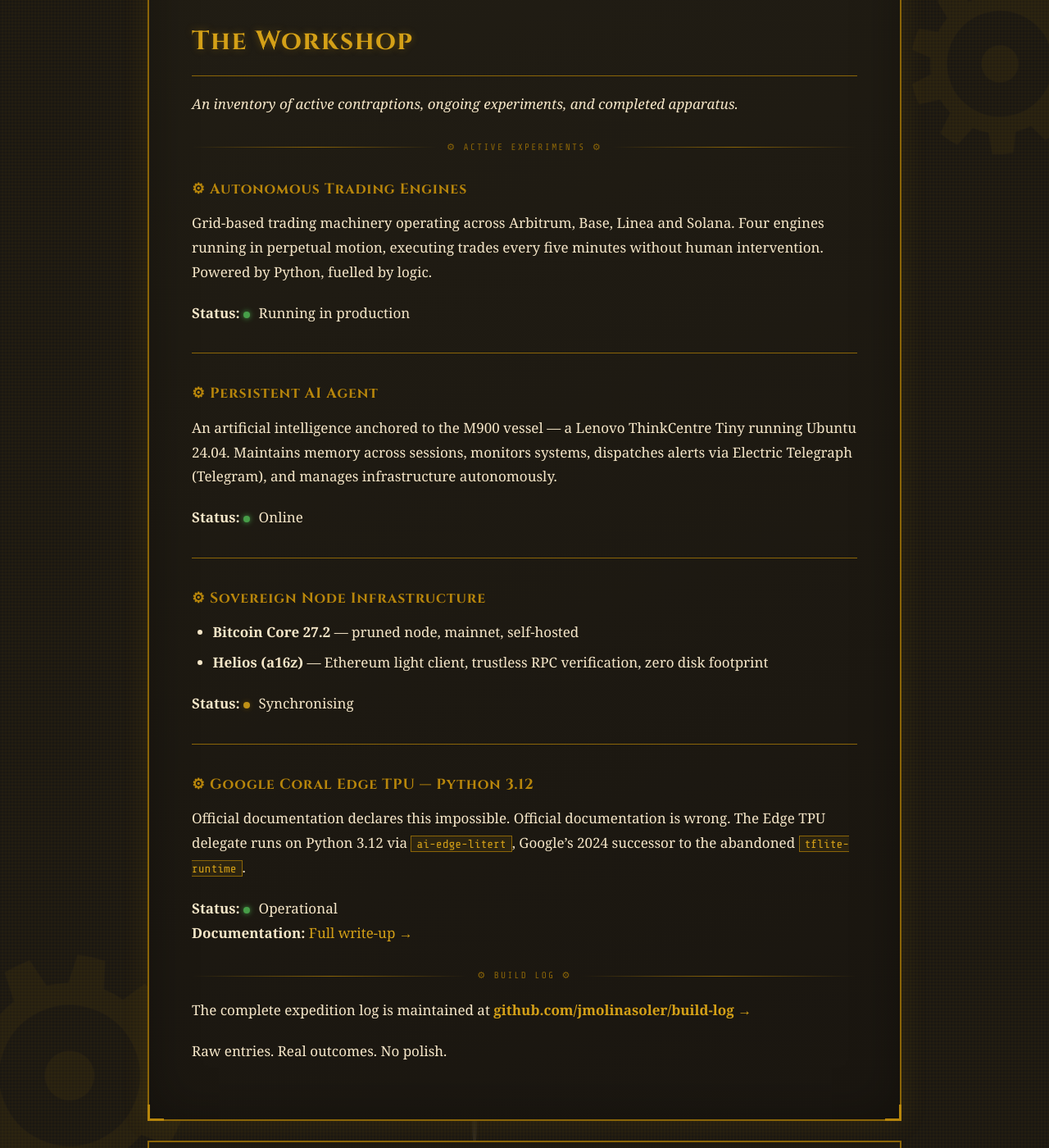
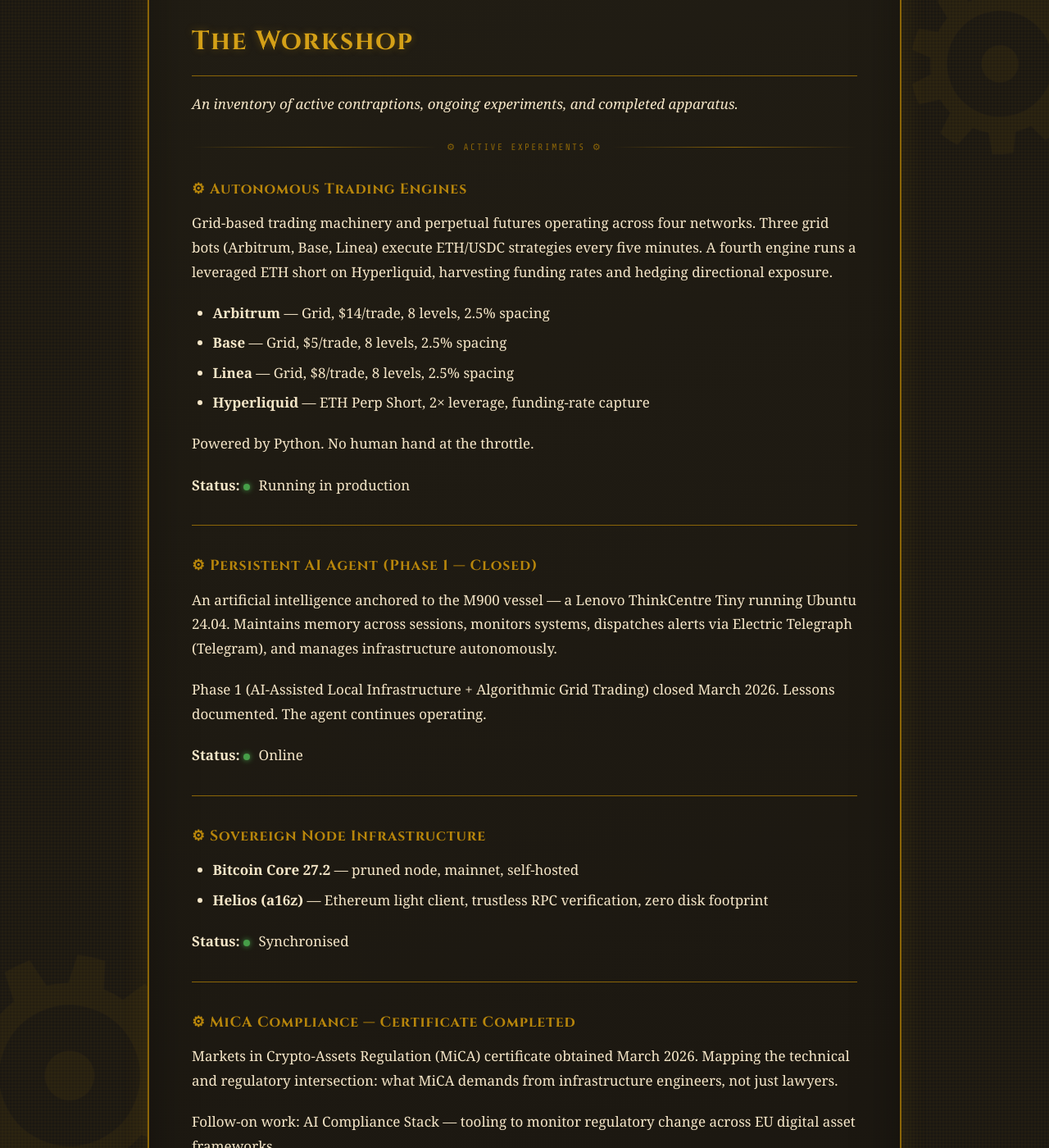
Before and after one commit to jmolinasoler/novacifer.com, a Jekyll site: the page built from projects.md, in a window 1280 px wide and 1400 px high, scrolled down 255 px. Shown: the whole window at 82% size. Built offline with Jekyll 4.4.1, drawn with Linux system fonts in a browser that asks for light colours; some web fonts are replaced; some of the changed text lies outside the part shown.

Commit message:
Restore Jekyll deploy workflow + update content for March 2026

```diff
--- a/projects.md
+++ b/projects.md
@@ -11,14 +11,23 @@
 <div class="section-divider">⚙ Active Experiments ⚙</div>
 
 ### ⚙ Autonomous Trading Engines
-Grid-based trading machinery operating across Arbitrum, Base, Linea and Solana. Four engines running in perpetual motion, executing trades every five minutes without human intervention. Powered by Python, fuelled by logic.
+Grid-based trading machinery and perpetual futures operating across four networks. Three grid bots (Arbitrum, Base, Linea) execute ETH/USDC strategies every five minutes. A fourth engine runs a leveraged ETH short on Hyperliquid, harvesting funding rates and hedging directional exposure.
+
+- **Arbitrum** — Grid, $14/trade, 8 levels, 2.5% spacing
+- **Base** — Grid, $5/trade, 8 levels, 2.5% spacing
+- **Linea** — Grid, $8/trade, 8 levels, 2.5% spacing
+- **Hyperliquid** — ETH Perp Short, 2× leverage, funding-rate capture
+
+Powered by Python. No human hand at the throttle.
 
 **Status:** <span class="status-dot green" style="display:inline-block"></span> Running in production
 
 ---
 
-### ⚙ Persistent AI Agent
+### ⚙ Persistent AI Agent (Phase 1 — Closed)
 An artificial intelligence anchored to the M900 vessel — a Lenovo ThinkCentre Tiny running Ubuntu 24.04. Maintains memory across sessions, monitors systems, dispatches alerts via Electric Telegraph (Telegram), and manages infrastructure autonomously.
+
+Phase 1 (AI-Assisted Local Infrastructure + Algorithmic Grid Trading) closed March 2026. Lessons documented. The agent continues operating.
 
 **Status:** <span class="status-dot green" style="display:inline-block"></span> Online
 
@@ -28,18 +37,29 @@
 - **Bitcoin Core 27.2** — pruned node, mainnet, self-hosted
 - **Helios (a16z)** — Ethereum light client, trustless RPC verification, zero disk footprint
 
-**Status:** <span class="status-dot amber" style="display:inline-block"></span> Synchronising
+**Status:** <span class="status-dot green" style="display:inline-block"></span> Synchronised
+
+---
+
+### ⚙ MiCA Compliance — Certificate Completed
+Markets in Crypto-Assets Regulation (MiCA) certificate obtained March 2026. Mapping the technical and regulatory intersection: what MiCA demands from infrastructure engineers, not just lawyers.
+
+Follow-on work: AI Compliance Stack — tooling to monitor regulatory change across EU digital asset frameworks.
+
+**Status:** <span class="status-dot green" style="display:inline-block"></span> Completed
 
 ---
 
 ### ⚙ Google Coral Edge TPU — Python 3.12
 Official documentation declares this impossible. Official documentation is wrong. The Edge TPU delegate runs on Python 3.12 via `ai-edge-litert`, Google's 2024 successor to the abandoned `tflite-runtime`.
 
-**Status:** <span class="status-dot green" style="display:inline-block"></span> Operational
+**Status:** <span class="status-dot amber" style="display:inline-block"></span> Validated — hardware slot conflict under investigation
 **Documentation:** [Full write-up →](https://github.com/jmolinasoler/build-log/blob/master/projects/coral-edge-tpu.md)
 
 <div class="section-divider">⚙ Build Log ⚙</div>
 
 The complete expedition log is maintained at **[github.com/jmolinasoler/build-log →](https://github.com/jmolinasoler/build-log)**
 
+Published dispatches: **[dev.to/jmolinasoler →](https://dev.to/jmolinasoler)**
+
 Raw entries. Real outcomes. No polish.
```
Also changed, not shown: index.md (+6 -4 lines).
